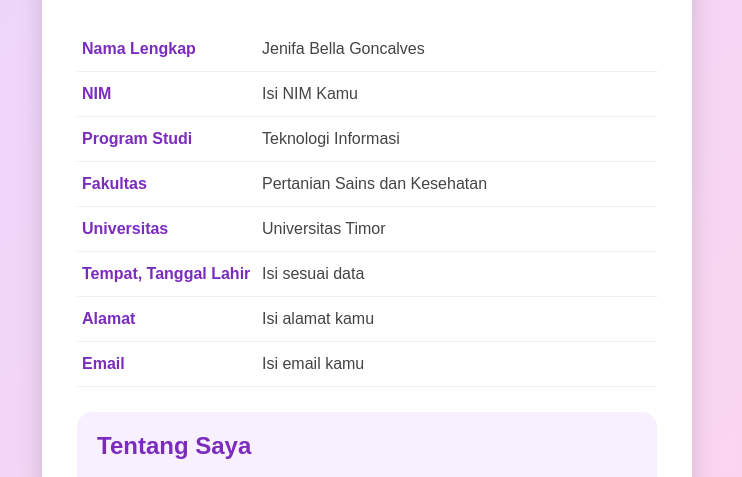
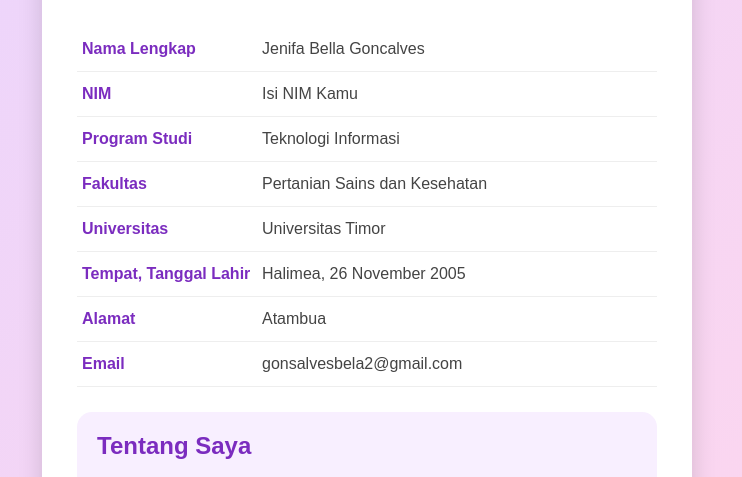
Before and after one commit to gonsalvesbela2-cmd/Bella, a plain HTML site: page index.html in a window 1280 px wide. Shown: the part 290-767 px from the top of the page, without its empty margins (273-1015 px from the left). Drawn offline with Linux system fonts and the light colour scheme.

Commit message:
Update index.html

```diff
--- a/index.html
+++ b/index.html
@@ -139,17 +139,17 @@
 
             <div class="data">
                 <div class="label">Tempat, Tanggal Lahir</div>
-                <div class="isi">Isi sesuai data</div>
+                <div class="isi"> Halimea, 26 November 2005</div>
             </div>
 
             <div class="data">
                 <div class="label">Alamat</div>
-                <div class="isi">Isi alamat kamu</div>
+                <div class="isi">Atambua</div>
             </div>
 
             <div class="data">
                 <div class="label">Email</div>
-                <div class="isi">Isi email kamu</div>
+                <div class="isi">gonsalvesbela2@gmail.com</div>
             </div>
 
         </div>
```
